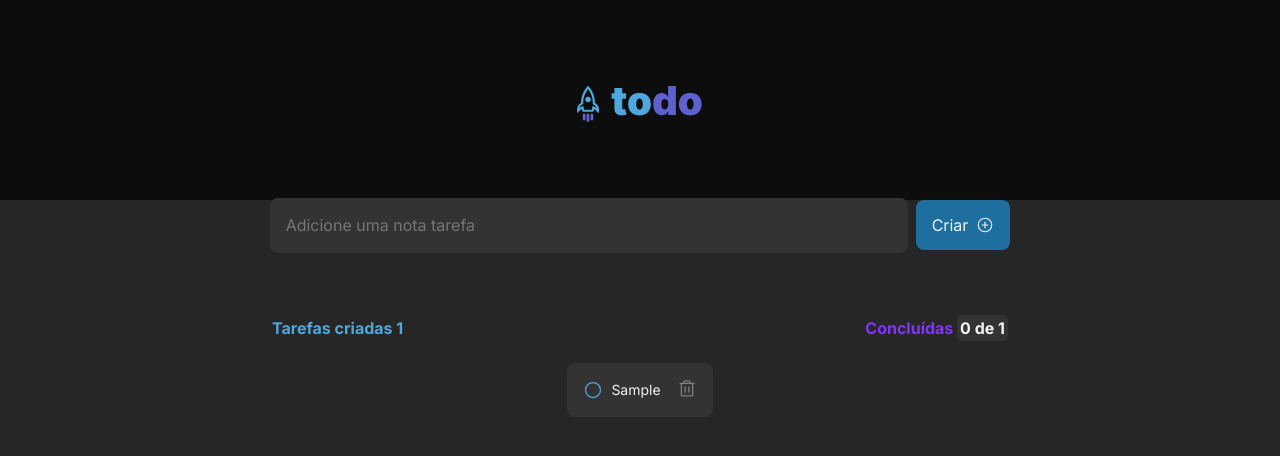
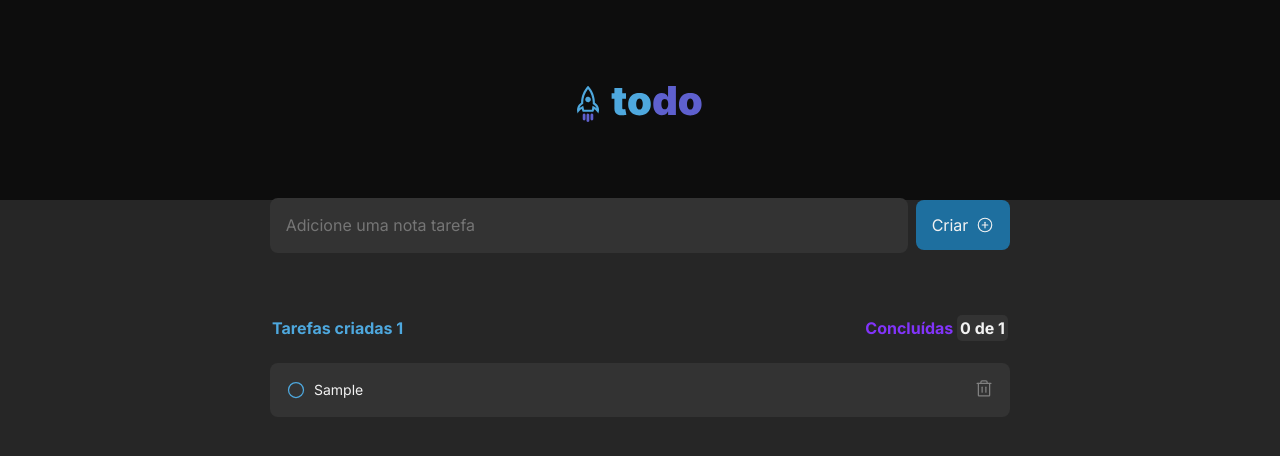
Before and after one commit to GustavoGarcia1/toDo-list, a React (Vite) app: page / in a window 1280 px wide. Both pictures are taken after typing "Sample" into the empty fields and a click on the button "Criar". Shown: the top 456 px of the page. Built offline with nearby package versions, Linux system fonts and the light colour scheme.

Commit message:
Fix: Correçoes pontuais.

```diff
--- a/src/components/Input.module.css
+++ b/src/components/Input.module.css
@@ -12,6 +12,7 @@
 
 .input {
   display: flex;
+  width: 42rem;
   align-items: center;
   gap: 0.5rem;
 }
--- a/src/components/Task.tsx
+++ b/src/components/Task.tsx
@@ -71,7 +71,7 @@ export function Task() {
         </div>
         <div>
           <span>Concluídas </span>
-          <span className={styles.teste}>{`${tasksCompleted} de ${tasks.length}`}</span>
+          <span>{`${tasksCompleted} de ${tasks.length}`}</span>
         </div>
       </header>
       {tasks.length === 0 ?
```
